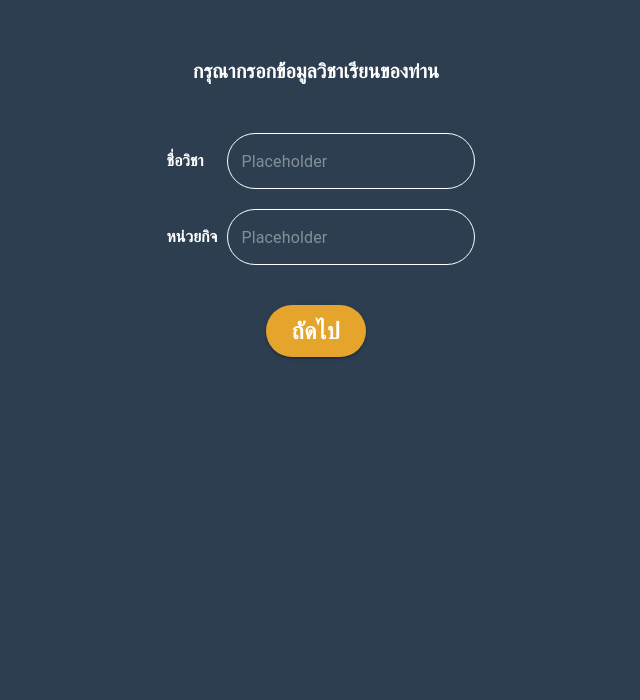
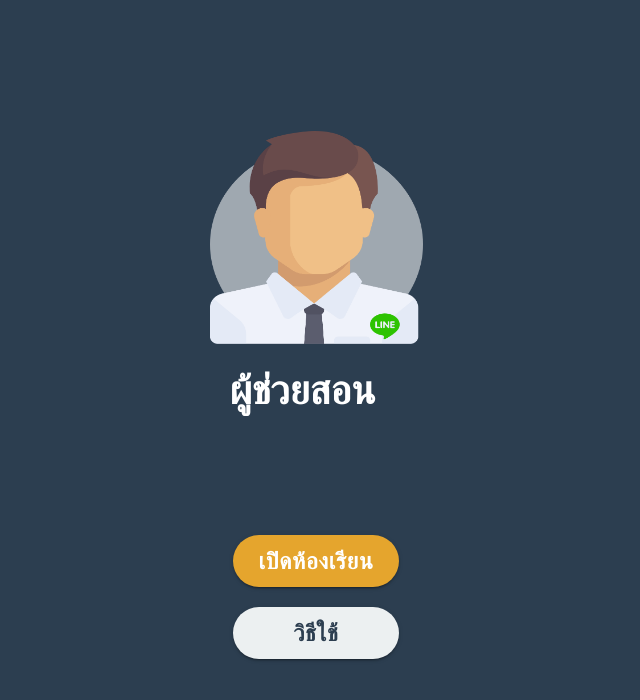
Before and after one commit to Tanawat-Chanhom/LineHack2020-FrontEnd, a React (Create React App) app: page /create-room in a window 1280 px wide. Shown: the top 700 px of the page, without its empty margins (324-964 px from the left). Built offline with nearby package versions, Linux system fonts and the light colour scheme.

Commit message:
Fix createRoom styles

```diff
--- a/src/pages/createRoom/createRoom.js
+++ b/src/pages/createRoom/createRoom.js
@@ -9,7 +9,7 @@
   constructor(props) {
     super(props);
     this.state = {
-      pageState: 1,
+      pageState: 0,
     };
   }
 
@@ -41,7 +41,7 @@
   secondPage = (
     <div className={"elements-container elements-container-2"}>
       <div className={"title-2"}>
-        <label>กรุณากรอกข้้อมูลวิชาเรียนของท่าน</label>
+        <label>กรุณากรอกข้อมูลวิชาเรียนของท่าน</label>
       </div>
       <div className={"input-container-2"}>
         <div className={"text-field-container"}>
@@ -49,7 +49,7 @@
           <TextField
             id="outlined-full-width"
             label=""
-            placeholder="Placeholder"
+            fullWidth
             InputLabelProps={{
               shrink: true,
             }}
@@ -61,7 +61,8 @@
           <TextField
             id="outlined-full-width"
             label=""
-            placeholder="Placeholder"
+            type="number"
+            fullWidth
             InputLabelProps={{
               shrink: true,
             }}
--- a/src/pages/createRoom/styles.css
+++ b/src/pages/createRoom/styles.css
@@ -75,6 +75,7 @@
 }
 
 .input-container-2 {
+  width: 100%;
   margin: 10px 0px;
 }
 
@@ -88,10 +89,12 @@
 }
 
 .text-field-container label {
+  width: 40%;
+  white-space: nowrap;
   margin: 5px 10px;
   color: #ffffff;
   font-weight: bolder;
-  font-size: 100%;
+  font-size: 25px;
 }
 
 .text-field-container .MuiOutlinedInput-notchedOutline {
```
